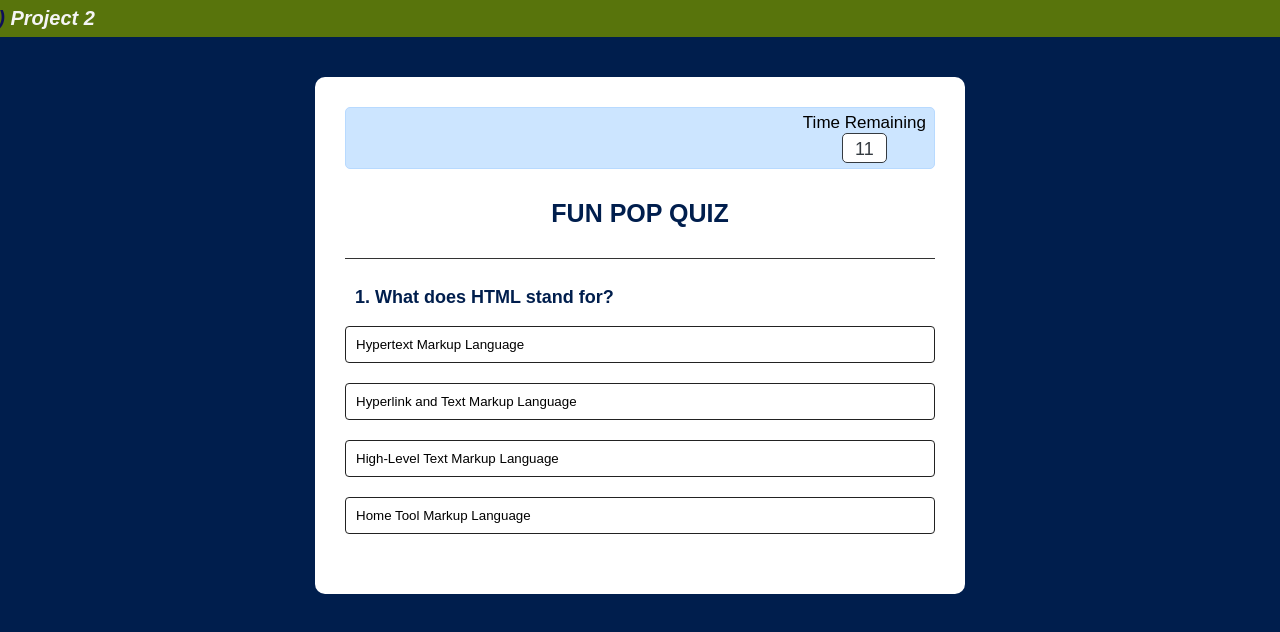
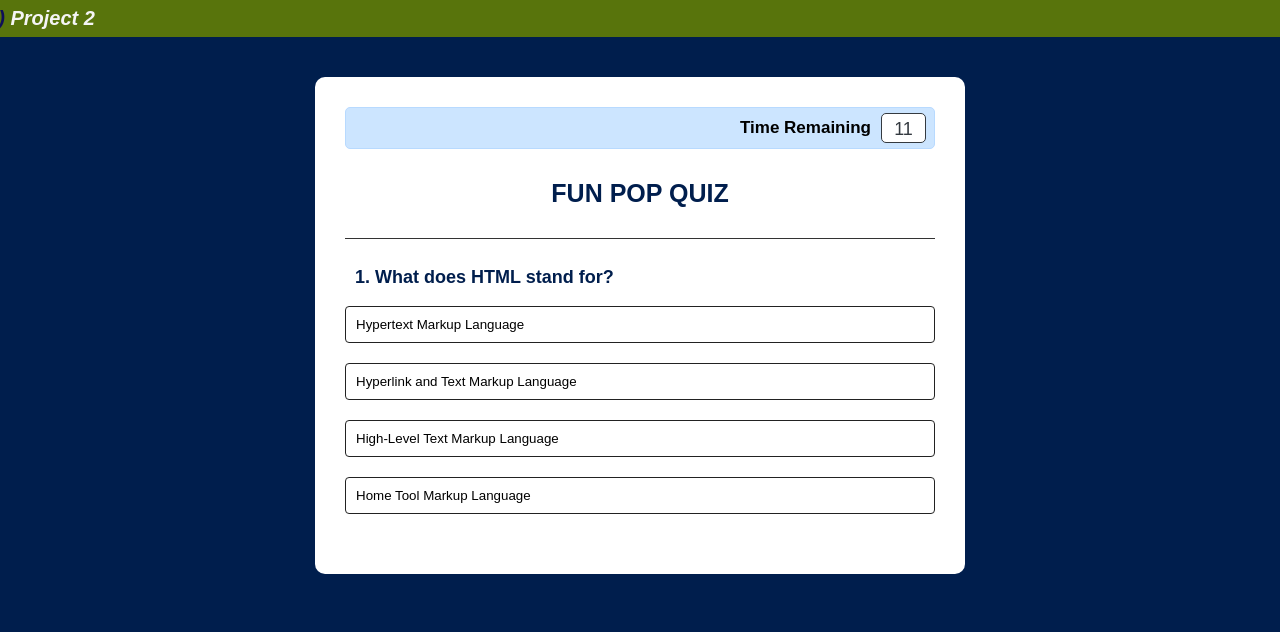
Before and after one commit to emarc99/web3-pre-test2, a plain HTML site: page index.html in a window 1280 px wide. Drawn offline with Linux system fonts and the light colour scheme.

Commit message:
Update style.css

```diff
--- a/style.css
+++ b/style.css
@@ -40,10 +40,8 @@ body{
     /* text-align: center;*/
 }
 
-.timer{
+.counter-container{
 	display: flex;
-	flex-direction: column;
-  	align-content: flex-end;
 	justify-content: space-between;
 	align-items: center;
 	flex-wrap: wrap;
@@ -52,10 +50,22 @@ body{
 	border-radius: 5px;
 	padding: 5px 8px;
 }
+.totalQuest{
+	font-size: 13px;
+	font-weight: 700;
+}
+.timer{
+	display: flex;
+	justify-content: space-between;
+	align-items: center;
+	flex-wrap: wrap;
+}
+
 .time-label{
-	font-weight: 400;
+	font-weight: 600;
 	font-size: 17px;
 	user-select: none;
+	margin-right: 10px;
 }
 .time-val{
 	font-weight: 500;
```
